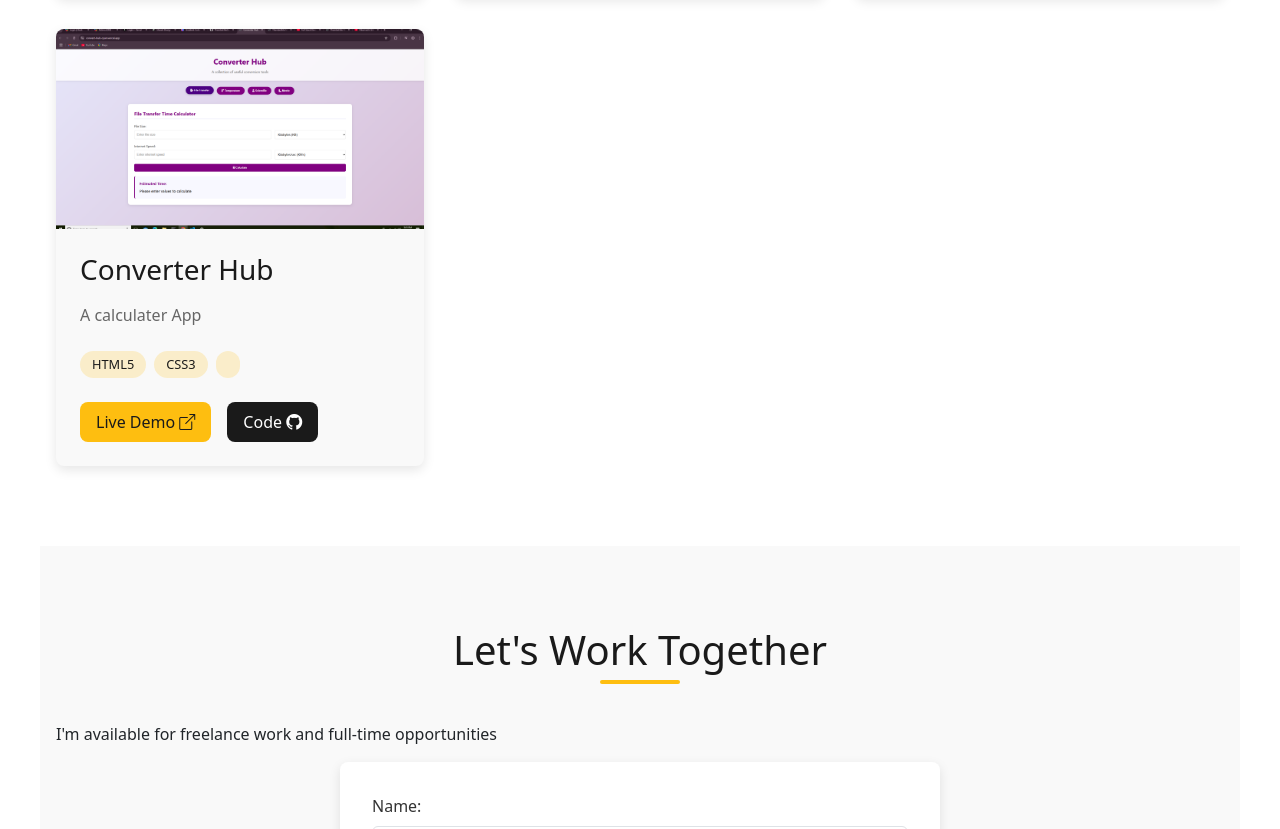
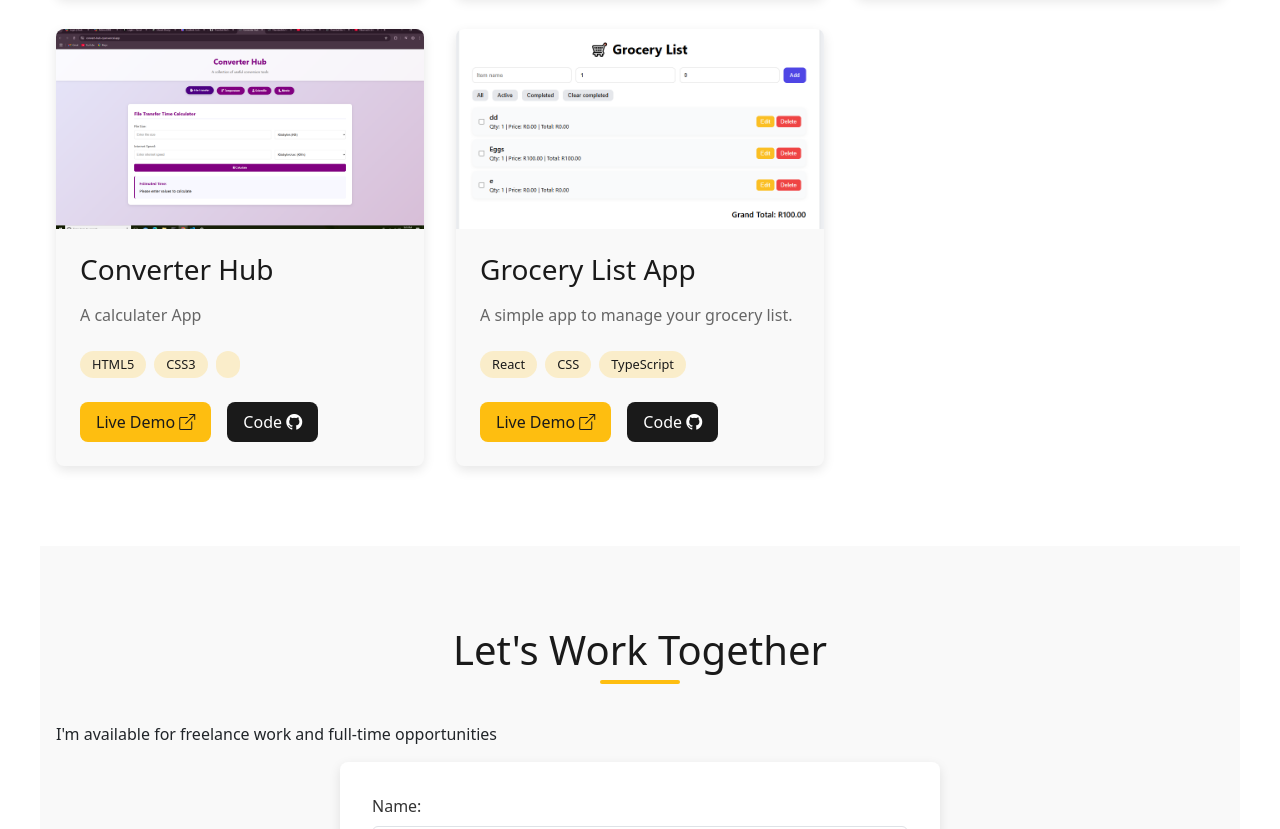
Before and after one commit to ThembelihleQueeneth/Personal_Portfolio, a plain HTML site: page index.html in a window 1280 px wide. Shown: the part 3607-4436 px from the top of the page. Drawn offline with nearby package versions, Linux system fonts and the light colour scheme; a script that the page names is missing.

Commit message:
Added Grocery List App on Projects

```diff
--- a/index.html
+++ b/index.html
@@ -283,6 +283,30 @@
                         </div>
                     </div>
                 </div>
+
+            <div class="project-card">
+                    <div class="project-image">
+                        <img src="media/images/Grocery_List.PNG" alt="Grocery List App">
+                    </div>
+                    <div class="project-content">
+                        <h3>Grocery List App</h3>
+                        <p>A simple app to manage your grocery list.</p>
+                        <div class="project-tech">
+                            <span>React</span>
+                            <span>CSS</span>
+                            <span>TypeScript</span>
+
+                        </div>
+                        <div class="project-links">
+                            <a href="https://grocery-list-bntra7lpl-thembelihles-projects.vercel.app/" class="btn-demo" target="_blank">
+                                Live Demo <i class="bi bi-box-arrow-up-right"></i>
+                            </a>
+                            <a href="https://github.com/ThembelihleQueeneth/Grocery-List.git" class="btn-code" target="_blank">
+                                Code <i class="bi bi-github"></i>
+                            </a>
+                        </div>
+                    </div>
+                </div>
             </div>
         </section>
 
```
Also changed, not shown: media/images/Grocery_List.PNG (added).
